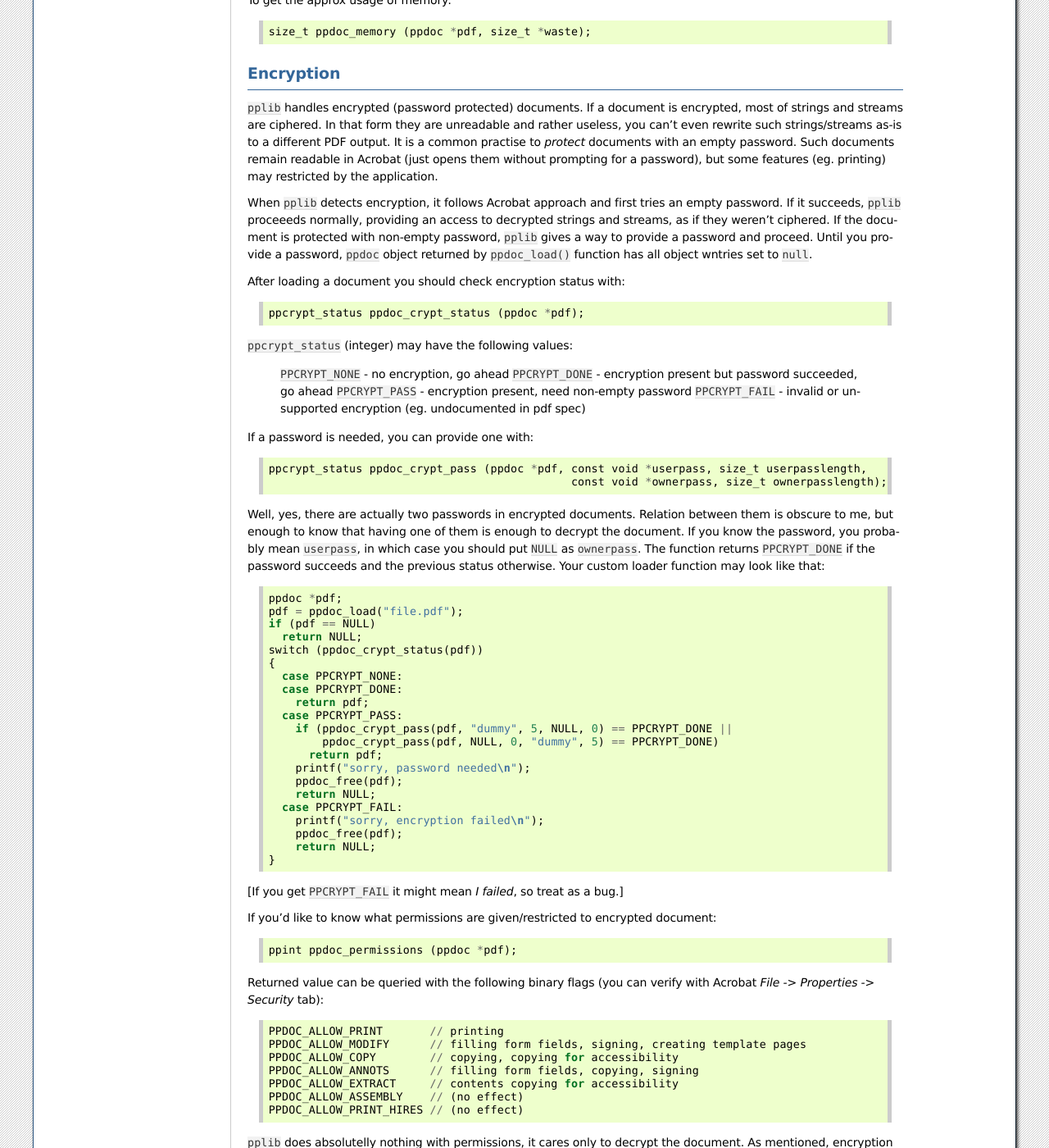
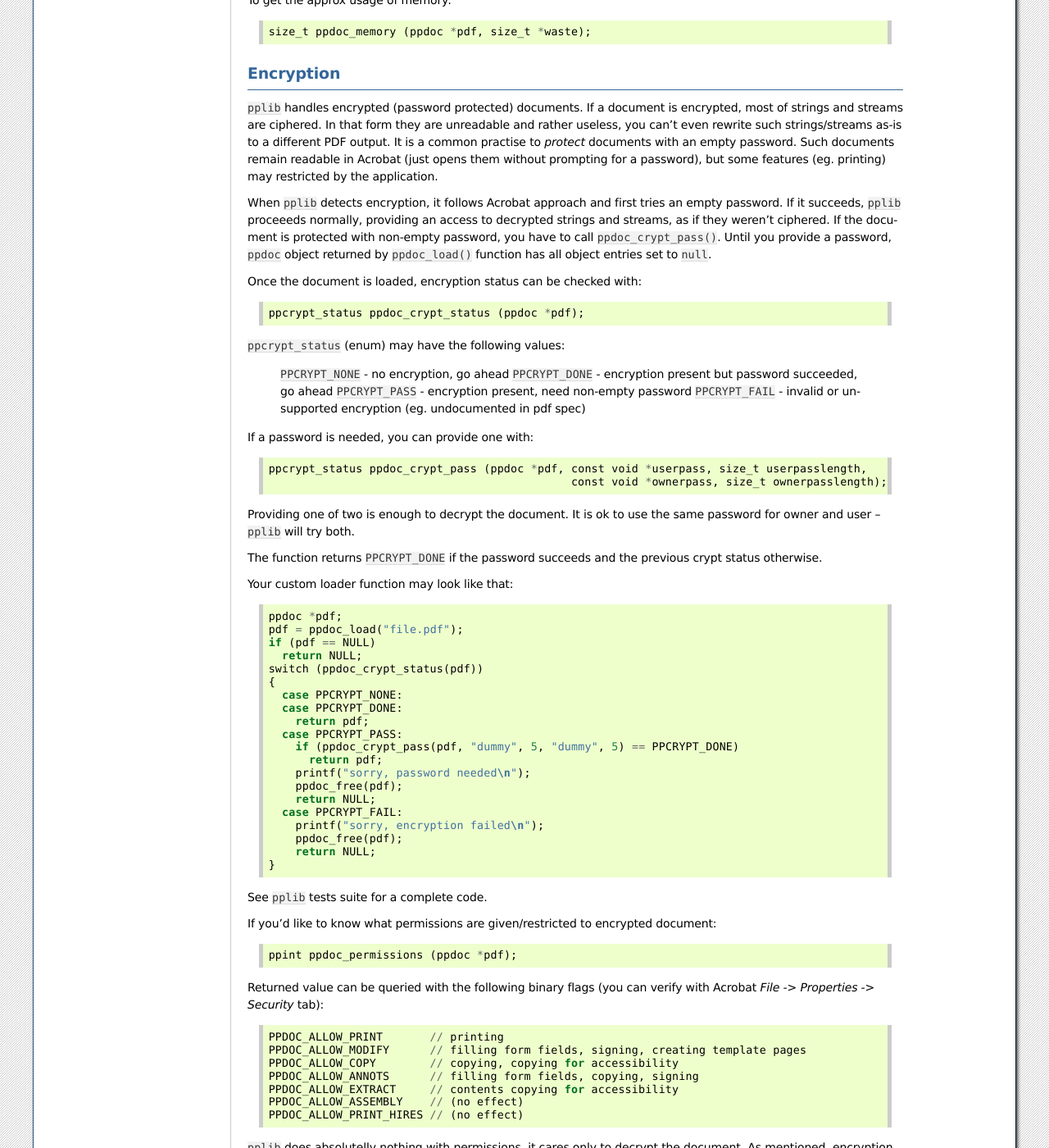
Before and after one commit to contextgarden/pplib, a Sphinx documentation site: the page built from doc/ppapi-2.x.rst, in a window 1280 px wide and 1400 px high, scrolled down 12045 px. Shown: the whole window at 82% size. Built offline with Sphinx 7.4.7, drawn with Linux system fonts in a browser that asks for light colours; some of the changed text lies outside the part shown.

Commit message:
pplib 2.10 documentation update

```diff
--- a/doc/ppapi-2.x.rst
+++ b/doc/ppapi-2.x.rst
@@ -677,15 +677,14 @@ It is a common practise to *protect* documents with an empty password. Such docu
 for a password), but some features (eg. printing) may restricted by the application.
 
 When ``pplib`` detects encryption, it follows Acrobat approach and first tries an empty password. If it succeeds, ``pplib`` proceeeds normally, providing
-an access to decrypted strings and streams, as if they weren't ciphered. If the document is protected with non-empty password, ``pplib`` gives
-a way to provide a password and proceed. Until you provide a password, ``ppdoc`` object returned by ``ppdoc_load()`` function has all object wntries
-set to ``null``.
+an access to decrypted strings and streams, as if they weren't ciphered. If the document is protected with non-empty password, you have to call
+``ppdoc_crypt_pass()``. Until you provide a password, ``ppdoc`` object returned by ``ppdoc_load()`` function has all object entries set to ``null``.
 
-After loading a document you should check encryption status with::
+Once the document is loaded, encryption status can be checked with::
 
   ppcrypt_status ppdoc_crypt_status (ppdoc *pdf);
 
-``ppcrypt_status`` (integer) may have the following values:
+``ppcrypt_status`` (enum) may have the following values:
 
   ``PPCRYPT_NONE`` - no encryption, go ahead
   ``PPCRYPT_DONE`` - encryption present but password succeeded, go ahead
@@ -697,10 +696,12 @@ If a password is needed, you can provide one with::
   ppcrypt_status ppdoc_crypt_pass (ppdoc *pdf, const void *userpass, size_t userpasslength,
                                                const void *ownerpass, size_t ownerpasslength);
 
-Well, yes, there are actually two passwords in encrypted documents. Relation between them is obscure to me, but enough
-to know that having one of them is enough to decrypt the document. If you know the password, you probably mean
-``userpass``, in which case you should put ``NULL`` as ``ownerpass``. The function returns ``PPCRYPT_DONE`` if the password
-succeeds and the previous status otherwise. Your custom loader function may look like that::
+Providing one of two is enough to decrypt the document.
+It is ok to use the same password for owner and user -- ``pplib`` will try both.
+
+The function returns ``PPCRYPT_DONE`` if the password succeeds and the previous crypt status otherwise.
+
+Your custom loader function may look like that::
 
   ppdoc *pdf;
   pdf = ppdoc_load("file.pdf");
@@ -712,8 +713,7 @@ succeeds and the previous status otherwise. Your custom loader function may look
     case PPCRYPT_DONE:
       return pdf;
     case PPCRYPT_PASS:
-      if (ppdoc_crypt_pass(pdf, "dummy", 5, NULL, 0) == PPCRYPT_DONE ||
-          ppdoc_crypt_pass(pdf, NULL, 0, "dummy", 5) == PPCRYPT_DONE)
+      if (ppdoc_crypt_pass(pdf, "dummy", 5, "dummy", 5) == PPCRYPT_DONE)
         return pdf;
       printf("sorry, password needed\n");
       ppdoc_free(pdf);
@@ -724,7 +724,7 @@ succeeds and the previous status otherwise. Your custom loader function may look
       return NULL;
   }
 
-[If you get ``PPCRYPT_FAIL`` it might mean *I failed*, so treat as a bug.]
+See ``pplib`` tests suite for a complete code.
 
 If you'd like to know what permissions are given/restricted to encrypted document::
 
@@ -750,6 +750,15 @@ In encrypted documents most of streams are encrypted. To check if a given stream
   ppstream_encrypted(stream) // macro, returns non-zero if encrypted
 
 Encryption is independent from compression, don't confuse with ``ppstream_compressed()``
+
+.. caution::
+   Starting from ``pplib v2.10`` all passwords should be passed as ``UTF-8``.
+   Earlier PDF encryption algorithms (/V 1..4, PDF 1.7) were based on ``PdfDocEncoding``.
+   Newer algorithms (/V 5, PDF 1.8-2.0) expect Unicode encoded as ``UTF-8``.
+   ``pplib`` API now expects ``UTF-8`` and if opening documents with older encryption methods,
+   it tries to make a conversion to 8-bit encoding. In earlier versions ``pplib`` didn't
+   make any password preprocessing, treating them as raw byte arrays.
+   So in case of passwords with fancy characters, it may behave differently.
 
 Pages
 -----
```
Also changed, not shown: doc/ppcode.rst (+4 -3 lines), 16 other files.
